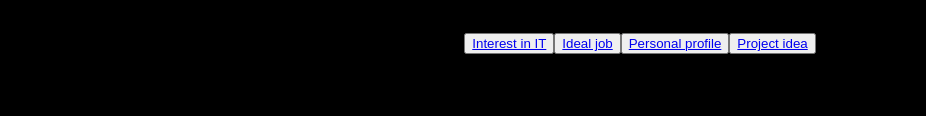
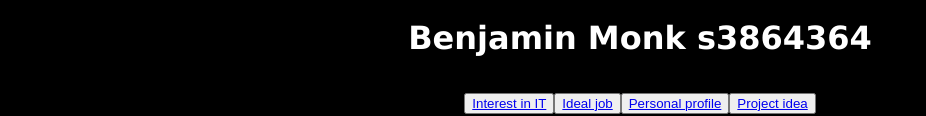
Before and after one commit to posmm/My-profile, a plain HTML site: page index.html in a window 1280 px wide. Shown: the part 314-430 px from the top of the page, without its empty margins (0-926 px from the left). Drawn offline with Linux system fonts and the light colour scheme.

Commit message:
Add files via upload

```diff
--- a/index.html
+++ b/index.html
@@ -6,7 +6,7 @@
 <a href="https://imgur.com/e2c8nL8"><img src="https://i.imgur.com/e2c8nL8.png" title="source: imgur.com" /></a>
 <title>Page Title</title>
 </head>
-
+<h1 style="text-align:center; font-family:verdana; color:white"> Benjamin Monk s3864364<h1>
 <h1 style="text-align:center;"><button> <a href=interest_in_it.html>Interest in IT </button><button> <a href=ideal_job.html>Ideal job </button><button> <a href=personal_profile.html>Personal profile </button><button> <a href=project_idea.html>Project idea </button></h1>
 
 
```
